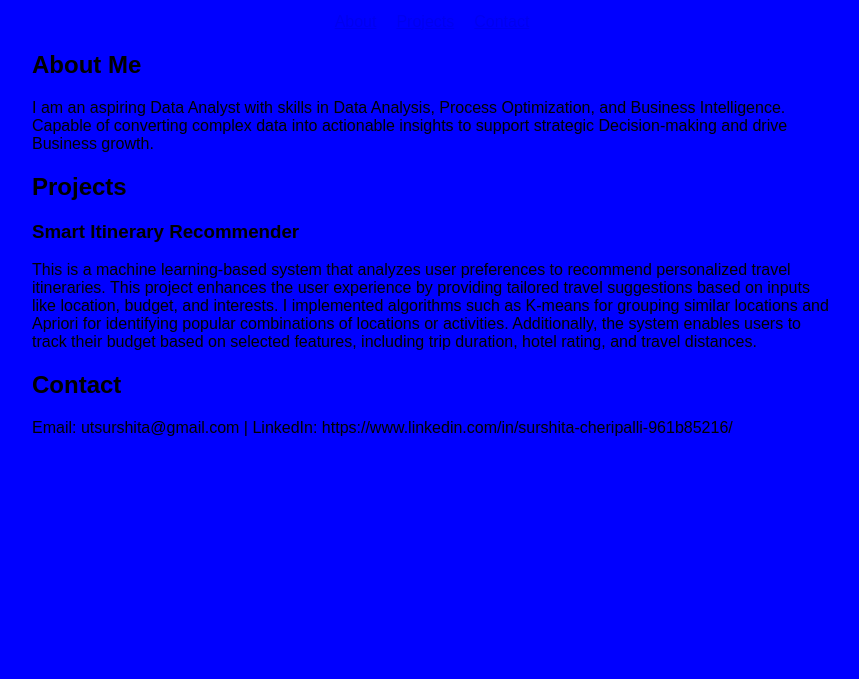
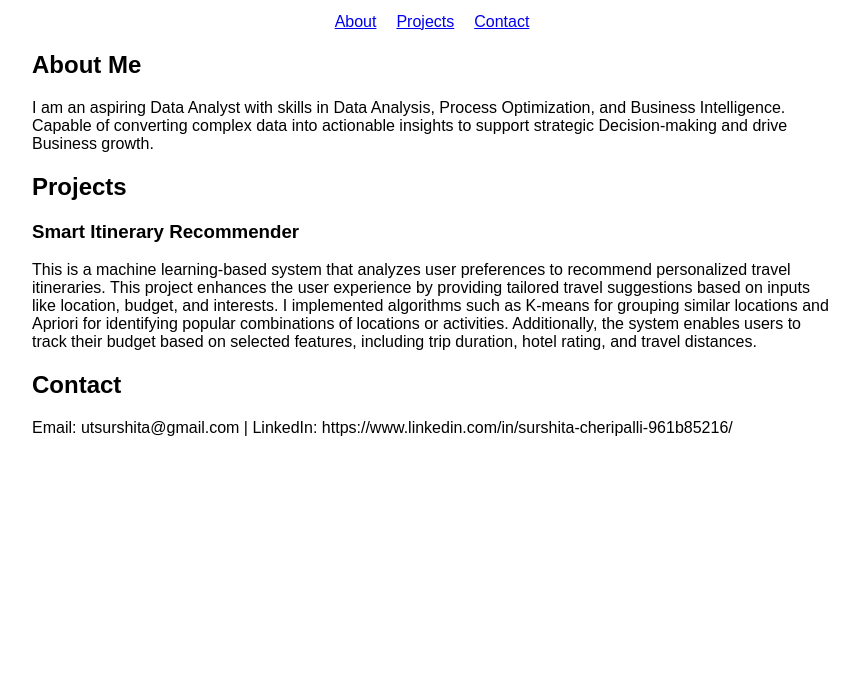
Before and after one commit to Surshita11/Surshita11.github.io, a plain HTML site: page index.html in a window 1280 px wide. Shown: the part 121-800 px from the top of the page, without its empty margins (208-1067 px from the left). Drawn offline with Linux system fonts and the light colour scheme.

Commit message:
Update style.css

```diff
--- a/style.css
+++ b/style.css
@@ -3,7 +3,7 @@ body {
     max-width: 800px;
     margin: 0 auto;
     padding: 20px;
-    background-color: blue;
+    background-color: f0f8ff;
 }
 header {
     text-align: center;
```
